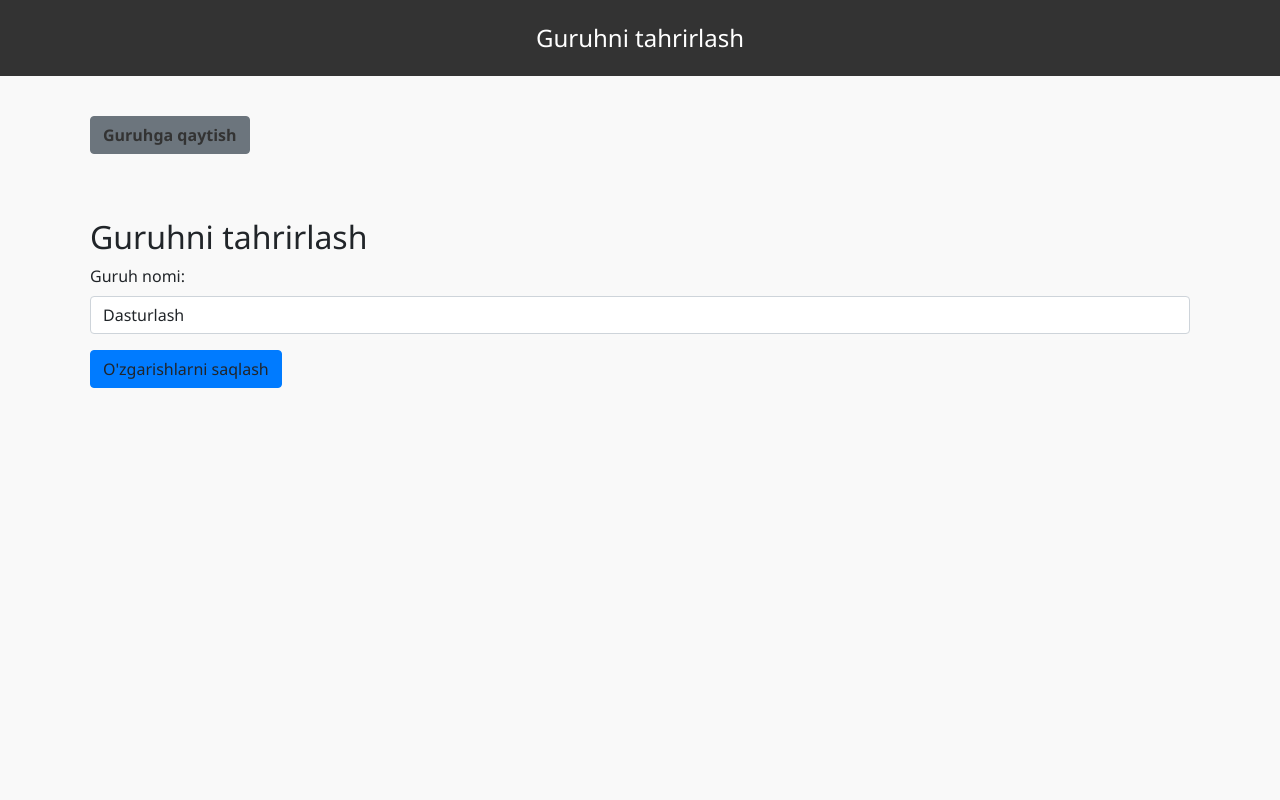
After one commit to Diyorbektuit/Lms, a Django app: page /group_edit/1/ in a window 1280 px wide. The commit adds this page. Run offline with Django 5.2, Linux system fonts and the light colour scheme; a user stored in the database is signed in; data comes from the database, SQL or seed files in the repository; both versions use the stored data as it was after the commit.

Commit message:
third commit

```diff
--- a/davomat/forms.py
+++ b/davomat/forms.py
@@ -24,3 +24,9 @@ class StudentCreateForm(ModelForm):
     class Meta:
         model = Student
         fields = ['first_name', 'last_name']
+
+
+class GroupEditForm(ModelForm):
+    class Meta:
+        model = Group
+        fields = ['name']
--- a/davomat/urls.py
+++ b/davomat/urls.py
@@ -4,6 +4,7 @@ urlpatterns = [
     path('', group.group_list, name='home'),
     path('students/<int:group_id>/', student.group_students, name='students'),
     path('group_create/', group.group_create, name='group_create'),
+    path('group_edit/<int:group_id>/', group.group_edit, name='group_edit'),
     path('group_delete/<int:group_id>/', group.group_delete, name='group_delete'),
     path('student_delete/<int:student_id>/', student.students_delete, name='student_delete'),
     path('attendance/<int:group_id>/', attendace.attendance, name='attendance'),
--- a/davomat/views/group.py
+++ b/davomat/views/group.py
@@ -1,6 +1,7 @@
-from django.shortcuts import render, redirect
+from django.contrib.auth.decorators import login_required
+from django.shortcuts import render, redirect, get_object_or_404
 
-from davomat.forms import GroupCreateForm
+from davomat.forms import GroupCreateForm, GroupEditForm
 from davomat.models import Group
 
 
@@ -37,3 +38,24 @@ def group_create(request):
         return render(request, 'group/group_create.html', {'form': form})
     else:
         return redirect('login')
+
+
+@login_required
+def group_edit(request, group_id):
+    group = get_object_or_404(Group, id=group_id)
+
+    if request.user != group.owner:
+        return redirect('login')  # Or handle unauthorized access appropriately
+
+    if request.method == 'POST':
+        form = GroupEditForm(request.POST, instance=group)
+        if form.is_valid():
+            form.save()
+            return redirect('students', group_id=group.id)  # Redirect to the group's student list
+    else:
+        form = GroupEditForm(instance=group)
+
+    # Add the CSS class to the form field
+    form.fields['name'].widget.attrs.update({'class': 'form-control'})
+
+    return render(request, 'group/group_edit.html', {'form': form, 'group': group})
--- /dev/null
+++ b/templates/group/group_edit.html
@@ -0,0 +1,72 @@
+<!DOCTYPE html>
+<html lang="en">
+<head>
+    <meta charset="UTF-8">
+    <meta name="viewport" content="width=device-width, initial-scale=1.0">
+    <title>Group Edit</title>
+    <!-- Bootstrap CSS -->
+    <link href="https://cdn.jsdelivr.net/npm/bootstrap@5.0.2/dist/css/bootstrap.min.css" rel="stylesheet">
+    <style>
+        body {
+            font-family: 'Segoe UI', Tahoma, Geneva, Verdana, sans-serif;
+            margin: 0;
+            padding: 0;
+            background-color: #f9f9f9;
+            display: flex;
+            flex-direction: column;
+            min-height: 100vh;
+        }
+        header {
+            background-color: #333;
+            color: #fff;
+            padding: 20px 0;
+            text-align: center;
+            font-size: 24px;
+        }
+        .back-to-groups {
+            text-align: left;
+            margin-top: 20px;
+        }
+        .back-to-groups a {
+            color: #333;
+            text-decoration: none;
+            font-weight: bold;
+        }
+        .container {
+            padding: 20px;
+        }
+        .btn-custom {
+            background-color: #007bff;
+            border-color: #007bff;
+            transition: all 0.3s ease;
+        }
+        .btn-custom:hover {
+            background-color: #0056b3;
+            border-color: #0056b3;
+        }
+    </style>
+</head>
+<body>
+<header>
+    Guruhni tahrirlash
+</header>
+<div class="back-to-groups container">
+    <a href="{% url 'students' group.id %}" class="btn btn-secondary">Guruhga qaytish</a>
+</div>
+<br>
+<div class="container">
+    <h2>Guruhni tahrirlash</h2>
+    <form method="post">
+        {% csrf_token %}
+        <div class="mb-3">
+            <label for="id_name" class="form-label">Guruh nomi:</label>
+            {{ form.name }}
+        </div>
+        <button type="submit" class="btn btn-custom">O'zgarishlarni saqlash</button>
+    </form>
+</div>
+
+<!-- Bootstrap JS (optional) -->
+<script src="https://cdn.jsdelivr.net/npm/bootstrap@5.0.2/dist/js/bootstrap.bundle.min.js"></script>
+</body>
+</html>
```
Also changed, not shown: templates/student/students.html (+16 -6 lines), davomat/views/student.py (line endings or trailing spaces), db.sqlite3.
